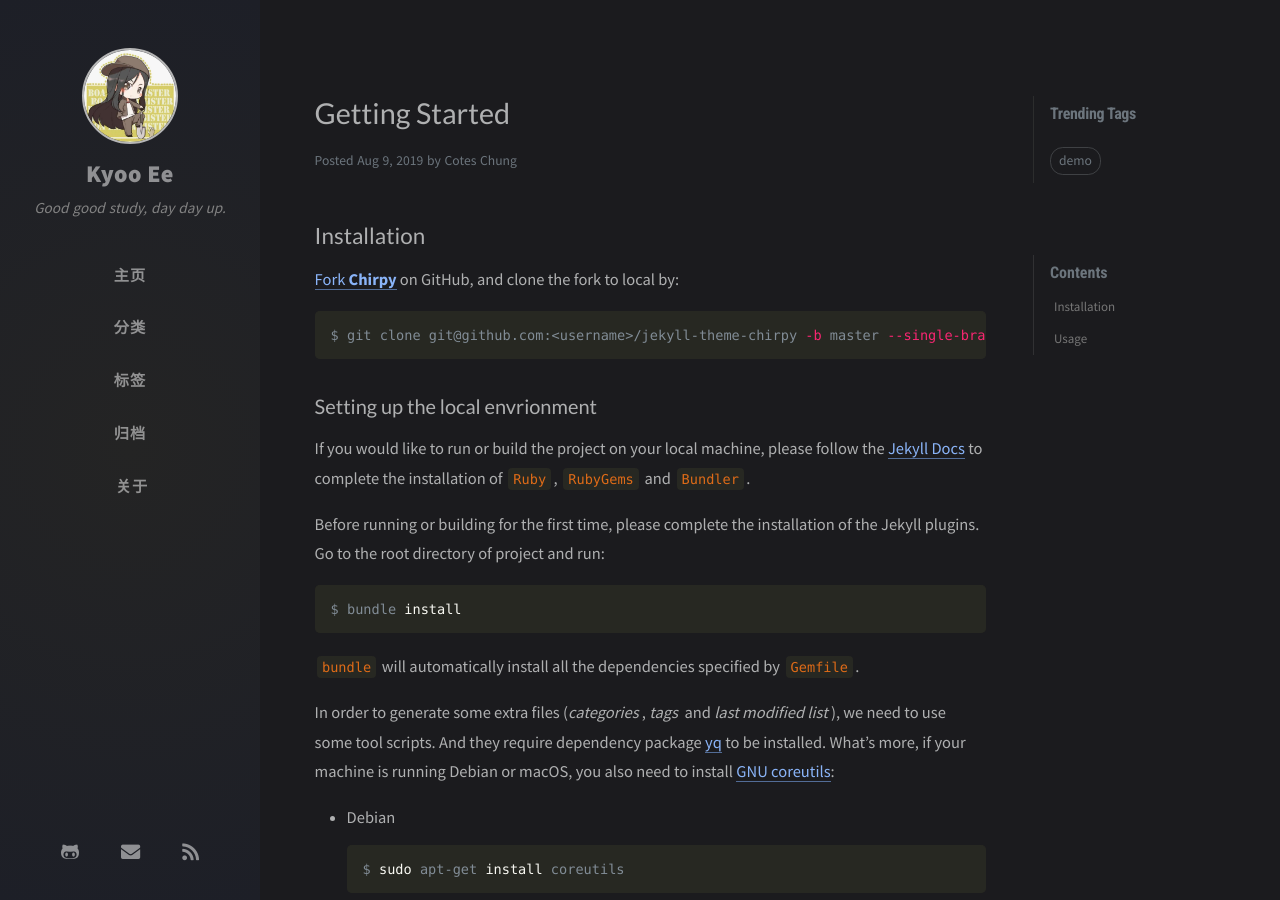
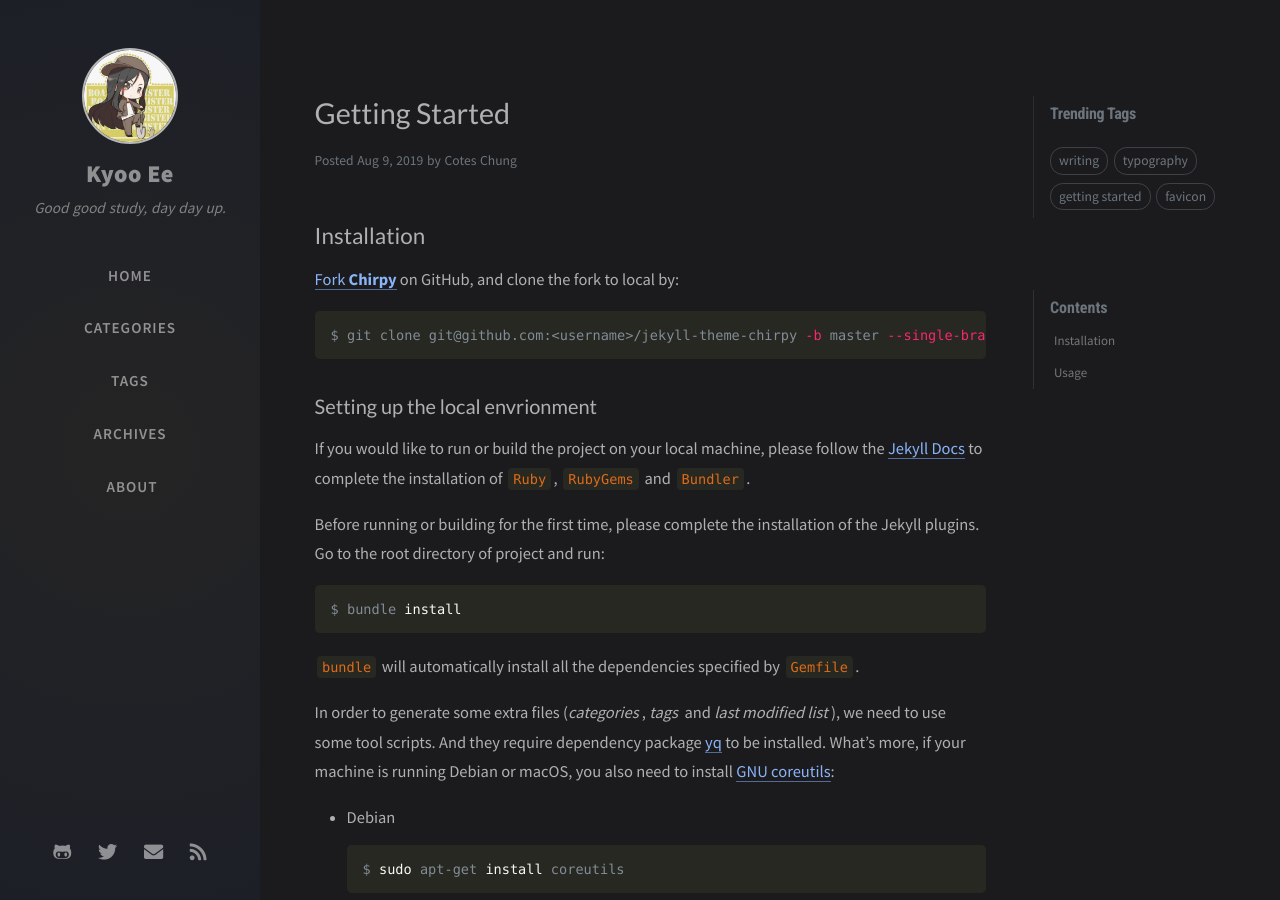
Before and after one commit to kyooee516/kyooee516.github.io, a Jekyll site: the page built from _posts/2019-08-09-getting-started.md, in a window 1280 px wide and 900 px high. Built offline with Jekyll 4.4.1, drawn with Linux system fonts in a browser that asks for light colours; nearby versions of some CDN libraries; comment, search, counter and statistics services are not loaded.

Commit message:
change tags

```diff
--- a/_data/contact.yml
+++ b/_data/contact.yml
@@ -7,9 +7,9 @@
 -
   type: github
   icon: 'fab fa-github-alt'
-#-
-#  type: twitter
-#  icon: 'fab fa-twitter'
+-
+  type: twitter
+  icon: 'fab fa-twitter'
 -
   type: email
   icon: 'fas fa-envelope'
--- a/_data/tabs.yml
+++ b/_data/tabs.yml
@@ -6,25 +6,25 @@
 
 
 -
-  name: 主页
+  name: Home
   icon: "fas fa-home"
 -
-  name: 分类
+  name: Categories
   icon: "fas fa-stream"
   path: tabs
   url: categories
 -
-  name: "标签"
+  name: "Tags"
   icon: "fas fa-tags"
   path: tabs
   url: tags
 -
-  name: "归档"
+  name: "Archives"
   path: tabs
   url: archives
   icon: "fas fa-archive"
 -
-  name: "关于"
+  name: "About"
   icon: "fas fa-info"
   path: tabs
   url: about
--- a/_posts/2019-08-08-text-and-typography.md
+++ b/_posts/2019-08-08-text-and-typography.md
@@ -3,7 +3,7 @@ title: Text and Typography
 author: Cotes Chung
 date: 2019-08-08 11:33:00 +0800
 categories: [Blogging, Demo]
-tags: [demo]
+tags: [typography]
 math: true
 image: /assets/img/sample/devices-mockup.png
 ---
--- a/_posts/2019-08-08-write-a-new-post.md
+++ b/_posts/2019-08-08-write-a-new-post.md
@@ -3,7 +3,7 @@ title: Writing a New Post
 author: Cotes Chung
 date: 2019-08-08 14:10:00 +0800
 categories: [Blogging, Tutorial]
-tags: [demo]
+tags: [writing]
 ---
 
 ## Naming and Path
--- a/_posts/2019-08-09-getting-started.md
+++ b/_posts/2019-08-09-getting-started.md
@@ -3,7 +3,8 @@ title: Getting Started
 author: Cotes Chung
 date: 2019-08-09 20:55:00 +0800
 categories: [Blogging, Tutorial]
-tags: [demo]
+tags: [getting started]
+pin: true
 ---
 
 
--- a/_posts/2019-08-11-customize-the-favicon.md
+++ b/_posts/2019-08-11-customize-the-favicon.md
@@ -3,7 +3,7 @@ title: Customize the Favicon
 author: Cotes Chung
 date: 2019-08-11 00:34:00 +0800
 categories: [Blogging, Tutorial]
-tags: [demo]
+tags: [favicon]
 toc: false
 ---
 
```
